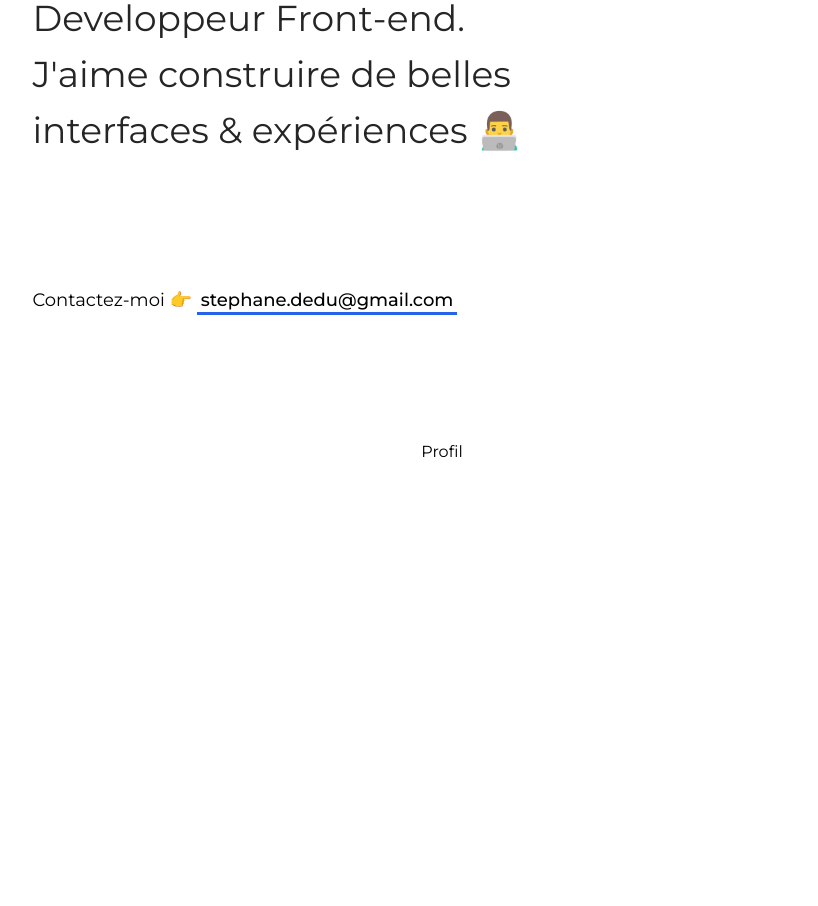
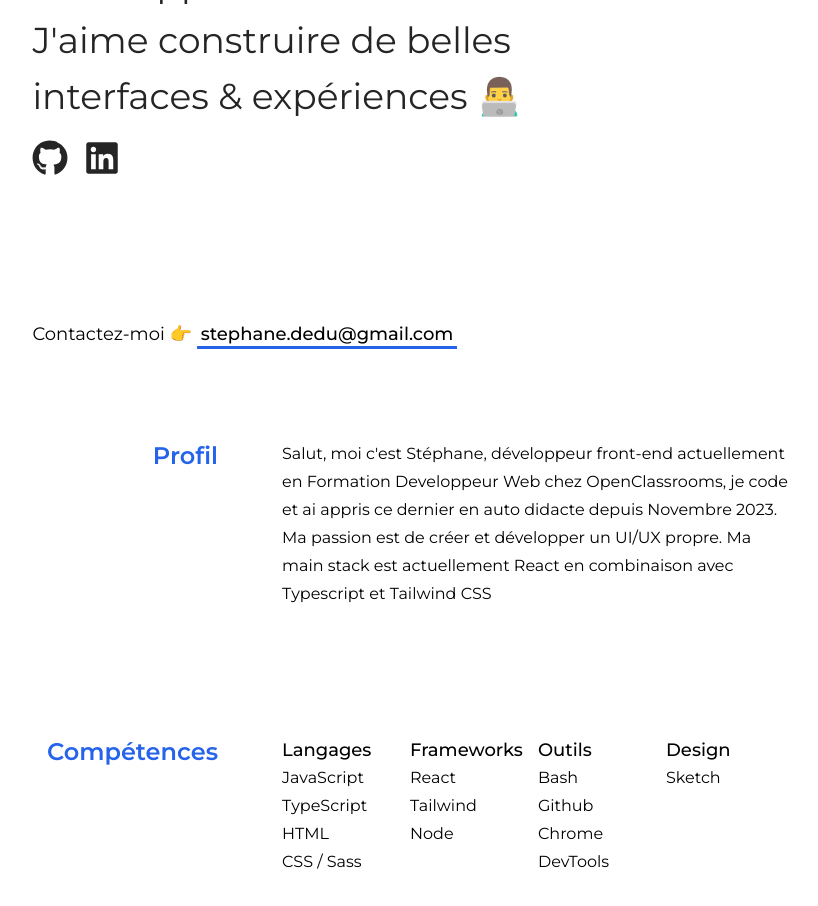
Before and after one commit to Pir4a/OpenClassrooms-portfolio, a React (Vite) app: page / in a window 1280 px wide. Shown: the part 360-1266 px from the top of the page, without its empty margins (198-1016 px from the left). Before the commit the page ends 824 px from the top, so only its background shows below. Built offline with nearby package versions, Linux system fonts and the light colour scheme.

Commit message:
competences

```diff
--- a/package.json
+++ b/package.json
@@ -11,7 +11,8 @@
   },
   "dependencies": {
     "react": "^18.2.0",
-    "react-dom": "^18.2.0"
+    "react-dom": "^18.2.0",
+    "react-icons": "^5.0.1"
   },
   "devDependencies": {
     "@types/react": "^18.2.56",
--- /dev/null
+++ b/src/Components/Competences.tsx
@@ -0,0 +1,39 @@
+function Competences() {
+  return (
+    <div className="flex justify-center items-center py-32">
+      <div className=" flex gap-16 justify-center w-full">
+        <span className="text-blue-600 font-semibold text-2xl  w-[10%] flex justify-end">
+          Compétences
+        </span>
+
+        <div className=" leading-7 w-2/5 grid grid-cols-4 grid-rows-1">
+          <span>
+            <h3 className="font-medium text-lg">Langages</h3>
+            <p>JavaScript</p>
+            <p>TypeScript</p>
+            <p>HTML</p>
+            <p>CSS / Sass</p>
+          </span>
+          <span>
+            <h3 className="font-medium text-lg">Frameworks</h3>
+            <p>React</p>
+            <p>Tailwind</p>
+            <p>Node</p>
+          </span>
+          <span>
+            <h3 className="font-medium text-lg">Outils</h3>
+            <p>Bash</p>
+            <p>Github</p>
+            <p>Chrome DevTools</p>
+          </span>
+          <span>
+            <h3 className="font-medium text-lg">Design</h3>
+            <p>Sketch</p>
+          </span>
+        </div>
+      </div>
+    </div>
+  )
+}
+
+export default Competences
--- a/src/Components/Hero.tsx
+++ b/src/Components/Hero.tsx
@@ -1,3 +1,6 @@
+import { FaGithub } from "react-icons/fa"
+import { FaLinkedin } from "react-icons/fa6"
+
 function Hero() {
   return (
     <>
@@ -13,6 +16,18 @@ function Hero() {
           Front-end.
           <br />
           J'aime construire de belles interfaces & expériences 👨‍💻
+          <span className="flex gap-4 py-4">
+            <a href="https://github.com/Pir4a" target="_blank" className="">
+              <FaGithub className="cursor-pointer hover:scale-125 transition-all duration-200" />
+            </a>
+            <a
+              href="https://www.linkedin.com/in/st%C3%A9phane-dedu-14579a266/"
+              target="_blank"
+              className=""
+            >
+              <FaLinkedin className="cursor-pointer hover:scale-125 transition-all duration-200" />
+            </a>
+          </span>
         </h3>
         <p className="text-lg pt-16">
           Contactez-moi 👉{" "}
--- a/src/Components/Profil.tsx
+++ b/src/Components/Profil.tsx
@@ -1,7 +1,20 @@
 function Profil() {
   return (
-    <div className="flex justify-center">
-      <span>Profil</span>
+    <div className="flex justify-center items-center">
+      <div className=" flex gap-16 justify-center w-full">
+        <span className="text-blue-600 font-semibold text-2xl w-[10%] flex justify-end">
+          Profil
+        </span>
+
+        <p className=" leading-7 w-2/5">
+          Salut, moi c'est Stéphane, développeur front-end actuellement en
+          Formation Developpeur Web chez OpenClassrooms, je code et ai appris ce
+          dernier en auto didacte depuis Novembre 2023.
+          <br /> Ma passion est de créer et développer un UI/UX propre. Ma main
+          stack est actuellement React en combinaison avec Typescript et
+          Tailwind CSS
+        </p>
+      </div>
     </div>
   )
 }
--- a/src/Pages/Home.tsx
+++ b/src/Pages/Home.tsx
@@ -1,3 +1,4 @@
+import Competences from "../Components/Competences"
 import Hero from "../Components/Hero"
 import Profil from "../Components/Profil"
 
@@ -7,6 +8,7 @@ function Home() {
       <div className="font-montserrat">
         <Hero />
         <Profil />
+        <Competences />
       </div>
     </>
   )
```
Also changed, not shown: 1 other file (tests, documents, lock files or other folders).
